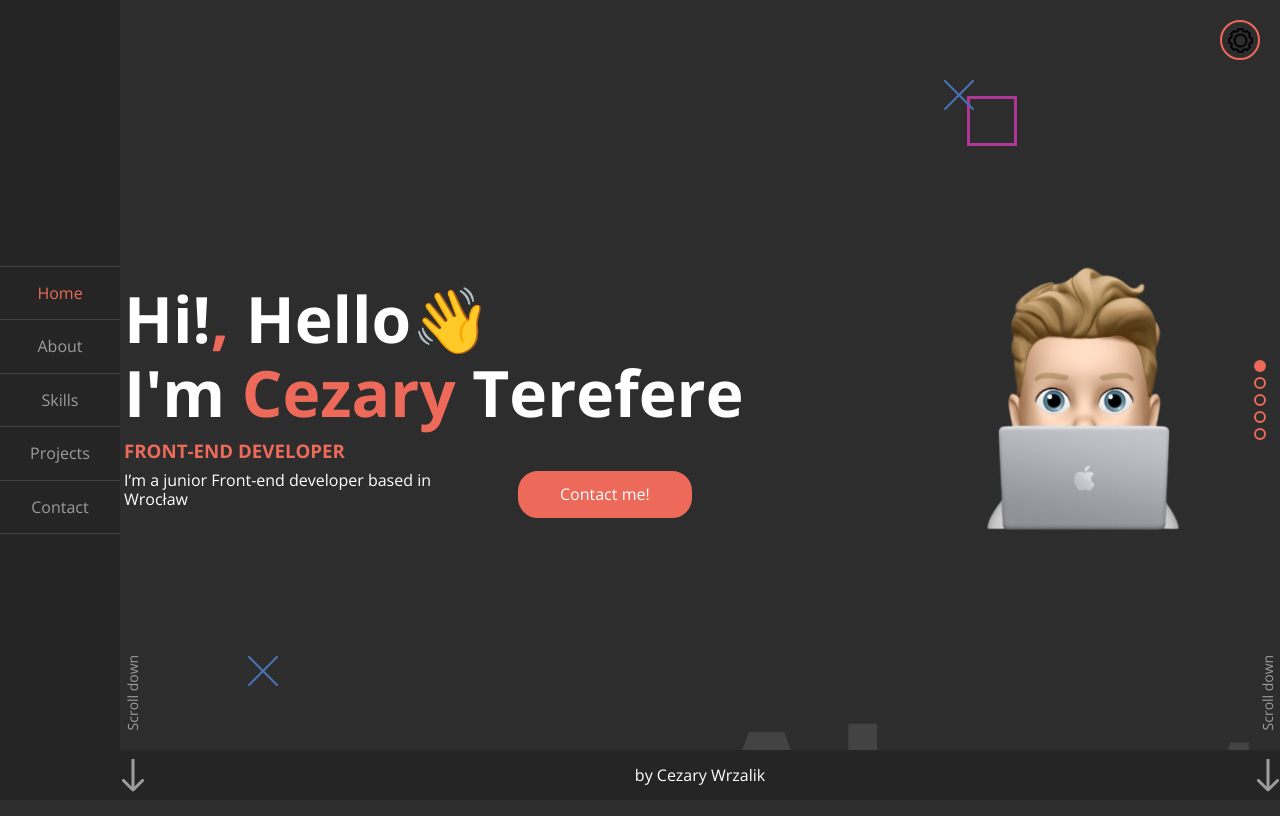
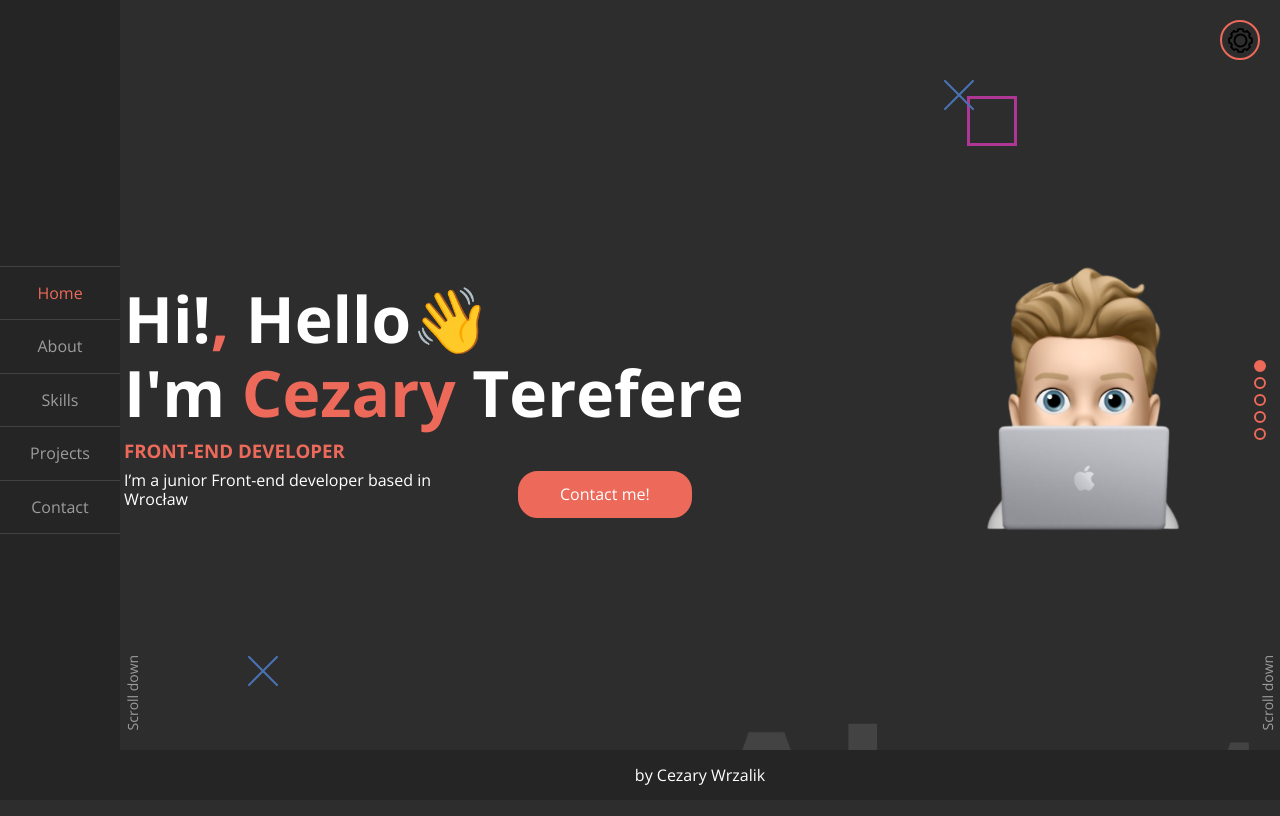
Before and after one commit to CezaryWrzalik/Portfolio, a Next.js app: page / in a window 1280 px wide. Built offline with nearby package versions, Linux system fonts and the light colour scheme.

Commit message:
Clean in content

```diff
--- a/src/components/atoms/Footer/Footer.styled.tsx
+++ b/src/components/atoms/Footer/Footer.styled.tsx
@@ -11,6 +11,6 @@ export const FooterWrapper = styled.div(
 	text-align: center;
 	background: ${colors.layout.bgPrimary};
 	color: ${colors.text.primary};
-	z-index: ${zIndexes.contactPlus};
+	z-index: ${zIndexes.layout};
 	`
 );
--- a/src/components/content/HomeContent/HomeContent.styled.tsx
+++ b/src/components/content/HomeContent/HomeContent.styled.tsx
@@ -26,9 +26,6 @@ export const WelcomeTextWrapper = styled.div`
   gap: 10px;
   margin: auto;
   width: fit-content;
-
-  @media (max-width: ${breakpoints.sm}px) {
-  }
 `;
 
 export const InfoWrapper = styled.div`
--- a/src/shared/constants.ts
+++ b/src/shared/constants.ts
@@ -38,7 +38,8 @@ export const zIndexes = {
 	about: 2,
 	skills: 4,
 	projects: 6,
+  projectsPlus: 7,
 	contact: 8,
-  contactPlus: 9,
+  layout: 10,
   max: 12,
 }
```
